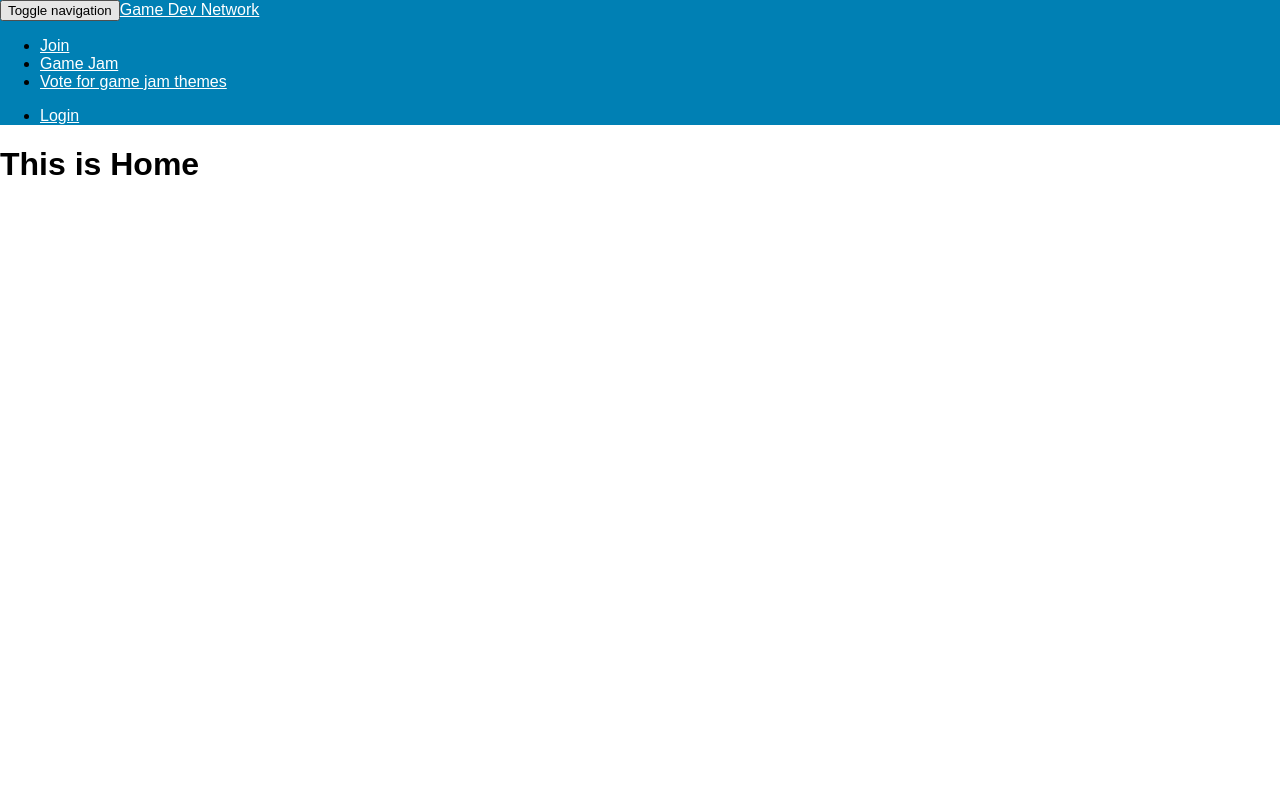
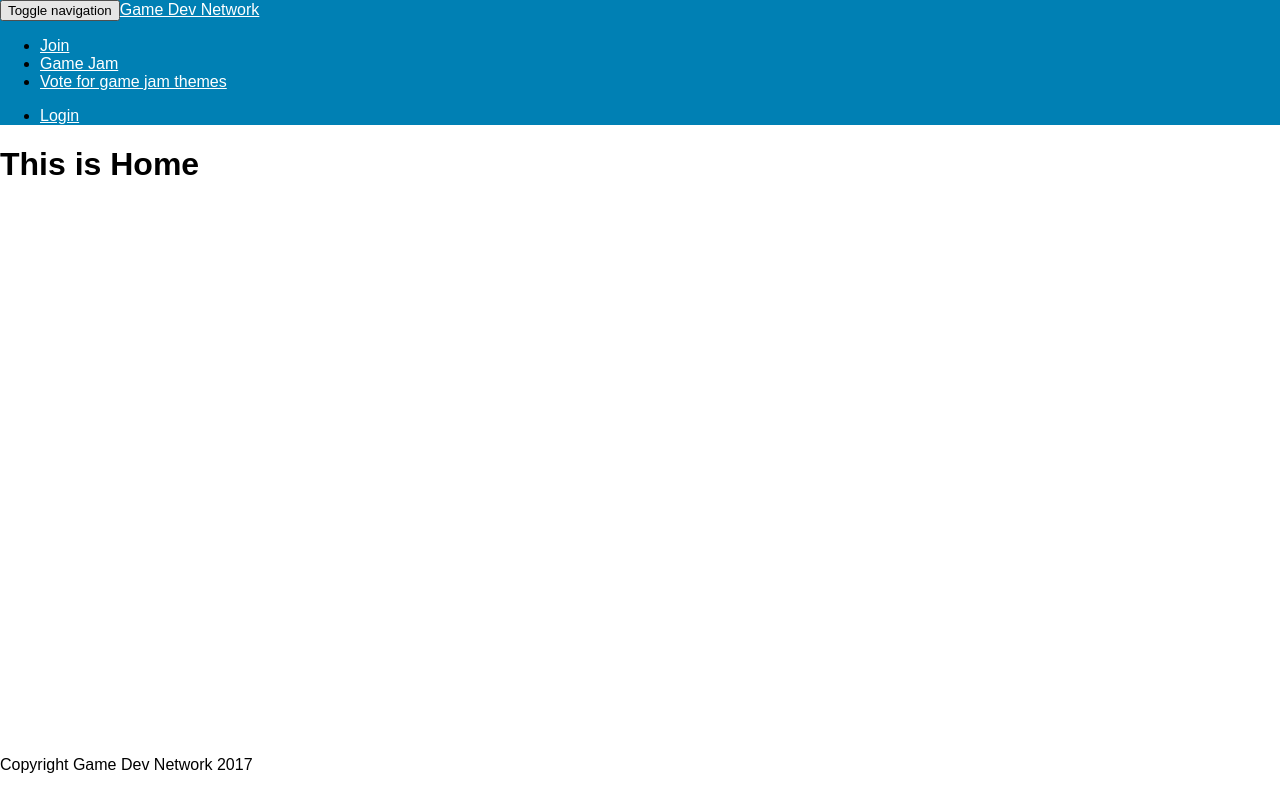
Before and after one commit to mattshipton/gdnsite-1, a React (Create React App) app: page / in a window 1280 px wide. Built offline with nearby package versions, Linux system fonts and the light colour scheme; the HTML template or start-up script is replaced by a standard one.

Commit message:
Updated to proper footer text

```diff
--- a/src/App.js
+++ b/src/App.js
@@ -11,7 +11,7 @@ class App extends Component {
         <div>
           <Header siteName="Game Dev Network"/>
             <ClientRouter />
-          <Footer footerText="Copyright Game Dev Network 2017"/>
+          <Footer footerContent="Copyright Game Dev Network 2017"/>
         </div>
       </Router>
     );
```
